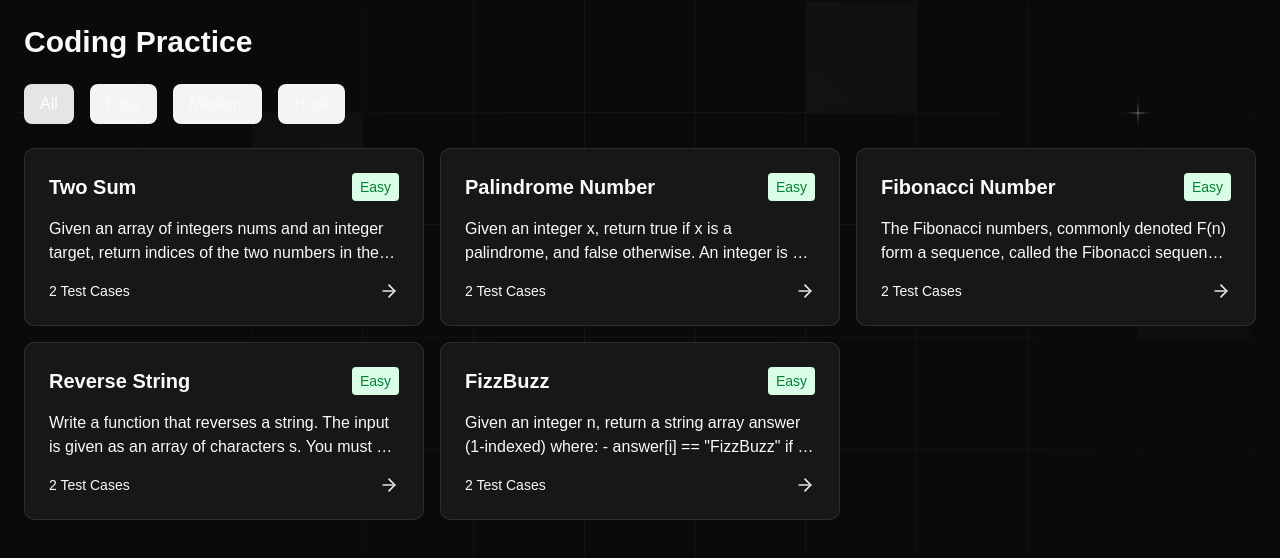
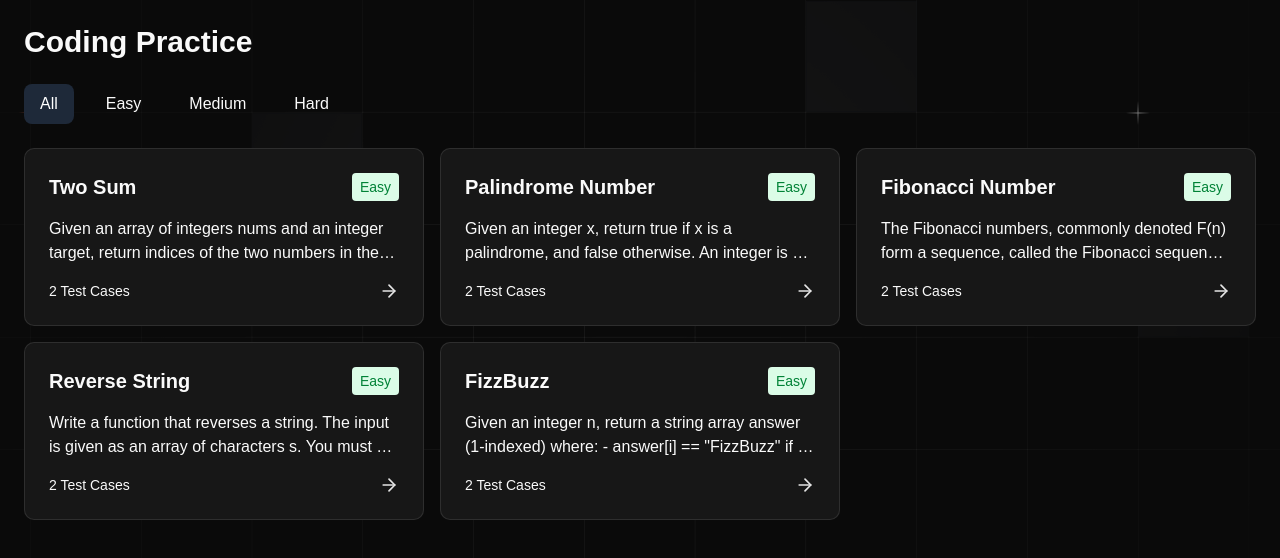
Before and after one commit to dheer152004/PLACIFY, a Next.js app: page /code in a window 1280 px wide. Shown: the top 558 px of the page. Built offline with nearby package versions, Linux system fonts and the light colour scheme; a web font is replaced by a local one.

Commit message:
UI color fixed

```diff
--- a/app/CodeEditor/CodeMain.tsx
+++ b/app/CodeEditor/CodeMain.tsx
@@ -73,7 +73,7 @@ export default function CodeEditor({ questionData }: CodeEditorProps) {
           </button>
         </div>
 
-        <div className="flex-1">
+        <div className="flex-1 rounded-4xl  ">
           <Editor
             height="100%"
             defaultLanguage={language.id}
@@ -82,12 +82,12 @@ export default function CodeEditor({ questionData }: CodeEditorProps) {
             theme={theme}
             onMount={handleEditorDidMount}
             options={{
-              minimap: { enabled: false },
+              minimap: { enabled: true },
               fontSize: 16,
               lineNumbers: 'on',
-              roundedSelection: false,
+              roundedSelection: true,
               scrollBeyondLastLine: false,
-              readOnly: false,
+              readOnly: true,
               automaticLayout: true,
             }}
           />
--- a/app/CodeEditor/components/Output.tsx
+++ b/app/CodeEditor/components/Output.tsx
@@ -179,10 +179,10 @@ export function Output({ editorRef, language, executeCode }: OutputProps) {
   return (
     <div className={cn(
       "flex flex-col",
-      isFullscreen ? "fixed inset-0 z-50 bg-white" : "w-1/2"
+      isFullscreen ? "fixed inset-0 z-50 bg-black" : "w-1/2"
     )}>
-      <div className="flex items-center justify-between mb-2">
-        <div className="flex items-center gap-2">
+      <div className="flex items-center justify-between mb-2 ml-2">
+        <div className="flex items-center gap-2 ml-2 mt-2">
           <span className="text-lg font-semibold">Output</span>
           {executionTime && (
             <span className="text-sm text-gray-500">
@@ -192,7 +192,7 @@ export function Output({ editorRef, language, executeCode }: OutputProps) {
         </div>
         <div className="flex items-center gap-2">
           <button
-            className="p-1 hover:bg-gray-100 rounded"
+            className="p-1 hover:bg-gray-600 rounded ml-2 mr-2 mt-1.5"
             onClick={() => setIsFullscreen(!isFullscreen)}
             title={isFullscreen ? "Exit fullscreen" : "Enter fullscreen"}
           >
@@ -208,10 +208,10 @@ export function Output({ editorRef, language, executeCode }: OutputProps) {
       <div className="flex items-center gap-2 mb-4">
         <button
           className={cn(
-            "px-4 py-2 rounded-md flex items-center gap-2 transition-all",
+            "px-5 py-2 rounded-md flex items-center gap-2 transition-all ml-2.5",
             isLoading
               ? "bg-gray-100 text-gray-500 cursor-not-allowed"
-              : "bg-green-500 text-white hover:bg-green-600"
+              : "bg-green-500 text-white hover:bg-green-800"
           )}
           disabled={isLoading}
           onClick={runCode}
@@ -223,12 +223,12 @@ export function Output({ editorRef, language, executeCode }: OutputProps) {
           {isLoading ? 'Running...' : 'Run Code'}
         </button>
         <div className="text-sm text-gray-500">
-          Press F5 or Ctrl+Enter to run
+          {/* Press F5 or Ctrl+Enter to run */}
         </div>
       </div>
 
       <div className={cn(
-        "flex-1 overflow-auto rounded-md border",
+        "flex-1 overflow-auto rounded-md border ml-2 mr-2",
         isError ? "border-red-200" : "border-gray-200"
       )}>
         <div className="p-4">
--- a/app/code/[id]/page.tsx
+++ b/app/code/[id]/page.tsx
@@ -34,8 +34,7 @@ export default function QuestionPage() {
           <div>
             <h1 className="text-2xl font-bold mb-2">{question.title}</h1>
             <span
-              className={`px-2 py-1 rounded text-sm ${
-                question.difficulty === "Easy"
+              className={`px-2 py-1 rounded text-sm ${question.difficulty === "Easy"
                   ? "bg-green-100 text-green-700"
                   : question.difficulty === "Medium"
                     ? "bg-yellow-100 text-yellow-700"
@@ -55,16 +54,18 @@ export default function QuestionPage() {
             <p className="whitespace-pre-line">{question.description}</p>
 
             <h3>Test Cases</h3>
+            <div className="w-full max-w-3xl mx-auto ">
               {question.testCases.map((testCase, index) => (
-              <div key={index} className="mb-4 p-4 bg-muted rounded-lg">
+                <div key={index} className="mb-4 p-4 bg-muted rounded-lg overflow-auto">
                   <div>
                     <strong>Input:</strong> {testCase.input}
                   </div>
-                <div>
-                  <strong>Output:</strong> {testCase.output}
+                  <div className="font-mono text-sm">
+                    <strong>Output:</strong>{" [" + JSON.parse(testCase.output).join(", ") + "]"}
                   </div>
                 </div>
               ))}
+            </div>
           </div>
         </div>
 
--- a/app/code/components/CodeQuestions.tsx
+++ b/app/code/components/CodeQuestions.tsx
@@ -19,8 +19,8 @@ export default function CodeQuestions() {
           onClick={() => setSelectedDifficulty("all")}
           className={`px-4 py-2 rounded-md transition-colors ${
             selectedDifficulty === "all"
-              ? "bg-primary text-white"
-              : "bg-gray-100 hover:bg-gray-200"
+              ? "bg-gray-800 text-white"
+              : "bg-black-100 hover:bg-gray-800"
           }`}
         >
           All
@@ -30,7 +30,7 @@ export default function CodeQuestions() {
           className={`px-4 py-2 rounded-md transition-colors ${
             selectedDifficulty === "easy"
               ? "bg-green-500 text-white"
-              : "bg-gray-100 hover:bg-gray-200"
+              : "bg-black-100 hover:bg-gray-800"
           }`}
         >
           Easy
@@ -40,7 +40,7 @@ export default function CodeQuestions() {
           className={`px-4 py-2 rounded-md transition-colors ${
             selectedDifficulty === "medium"
               ? "bg-yellow-500 text-white"
-              : "bg-gray-100 hover:bg-gray-200"
+              : "bg-black-100 hover:bg-gray-800"
           }`}
         >
           Medium
@@ -50,7 +50,7 @@ export default function CodeQuestions() {
           className={`px-4 py-2 rounded-md transition-colors ${
             selectedDifficulty === "hard"
               ? "bg-red-500 text-white"
-              : "bg-gray-100 hover:bg-gray-200"
+              : "bg-black-100 hover:bg-gray-800"
           }`}
         >
           Hard
```
Lines whose indentation alone changed are shown as unchanged.
